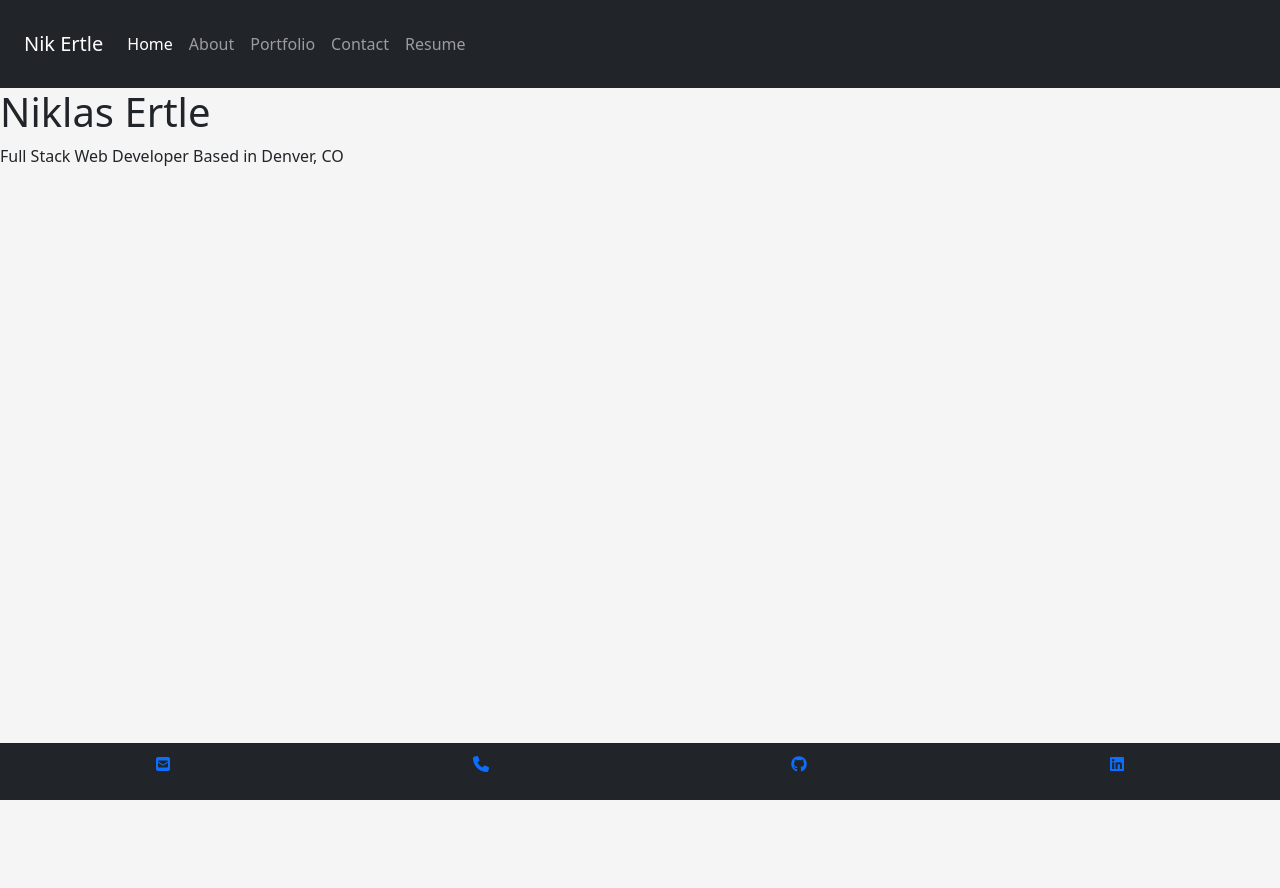
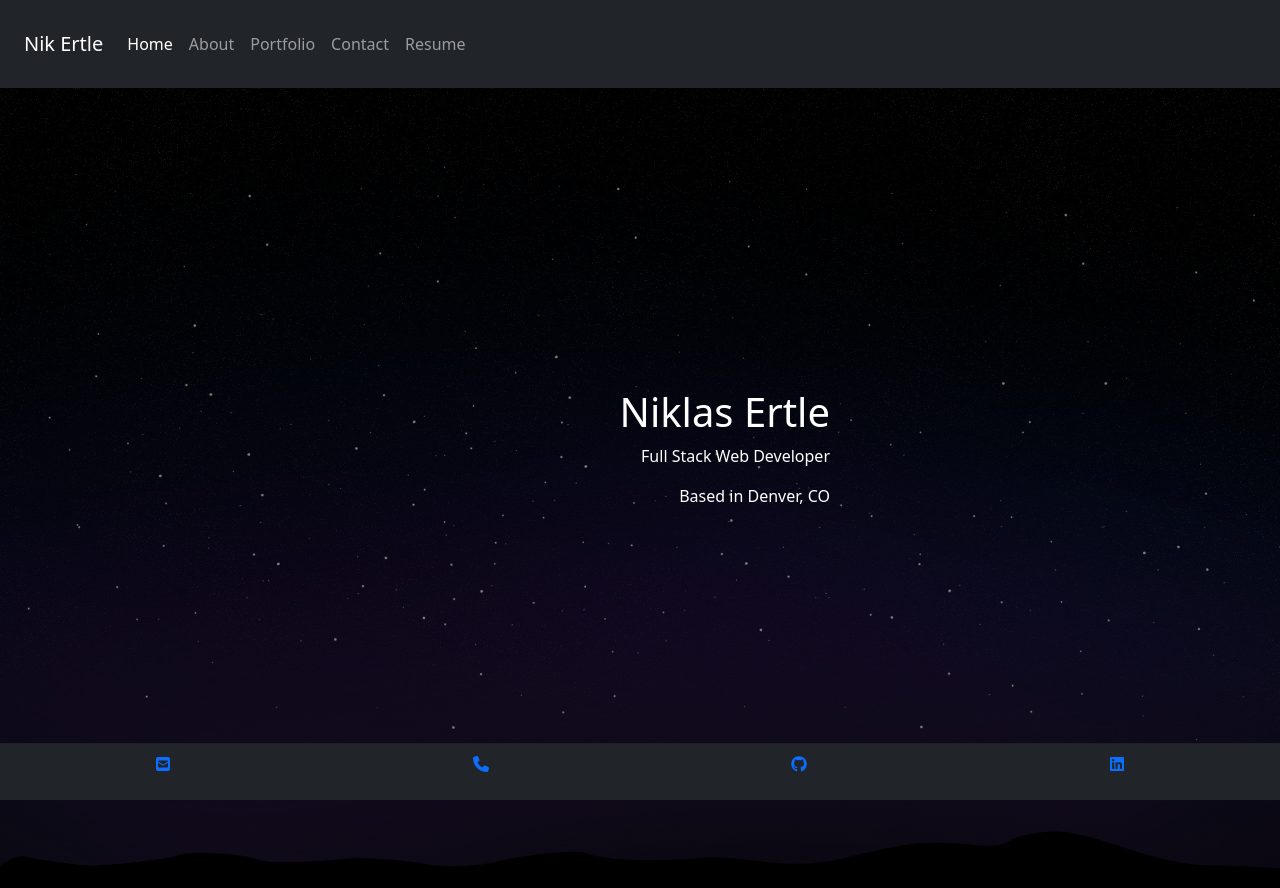
Before and after one commit to niklasertle/react-portfolio, a React (Create React App) app: page / in a window 1280 px wide. Before the commit the page ends 800 px from the top, so only its background shows below. Built offline with nearby package versions, Linux system fonts and the light colour scheme.

Commit message:
Updated homepage with hero banner and hero text

```diff
--- a/src/components/pages/Home.js
+++ b/src/components/pages/Home.js
@@ -1,8 +1,11 @@
 export default function Home() {
   return (
-    <div id="hero-txt">
-      <h1 id="hero-head">Niklas Ertle</h1>
-      <p>Full Stack Web Developer Based in Denver, CO</p>
+    <div className="hero-image">
+      <div className="hero-text">
+        <h1>Niklas Ertle</h1>
+        <p>Full Stack Web Developer</p>
+        <p>Based in Denver, CO</p>
+      </div>
     </div>
   );
 }
--- a/src/components/pages/Resume.js
+++ b/src/components/pages/Resume.js
@@ -1,3 +1,5 @@
+import fileDownload from './assets/ne_resume.pdf'
+
 export default function About() {
   return (
     <div>
@@ -5,7 +7,7 @@ export default function About() {
         <h1>Resume</h1>
         <p>
           Download my resume{" "}
-          <a href="#" download="#" target="_blank">
+          <a href={fileDownload} download="NE_Resume" target="_blank">
             here
           </a>
         </p>
@@ -41,5 +43,3 @@ export default function About() {
     </div>
   );
 }
-
-// TODO: Add Resume file to download
--- a/src/styles.css
+++ b/src/styles.css
@@ -1,3 +1,24 @@
 body {
     background-color: whitesmoke;
+    height: 100%;
+    overflow: hidden;
 }
+
+::-webkit-scrollbar {
+    display: none;
+}
+
+.hero-image {
+    background-image: linear-gradient(rgba(0, 0, 0, 0.5), rgba(0, 0, 0, 0.5)), url("./components/pages/assets/sky-bg.png");
+    height: 100vh;
+    background-repeat: no-repeat;
+    background-size: cover;
+    overflow: scroll;
+}
+
+.hero-text {
+    color: white;
+    text-align: right;
+    padding-right: 450px;
+    padding-top: 300px;
+}
```
Also changed, not shown: src/components/pages/assets/sky-bg.png (added), 1 other file (tests, documents, lock files or other folders).
